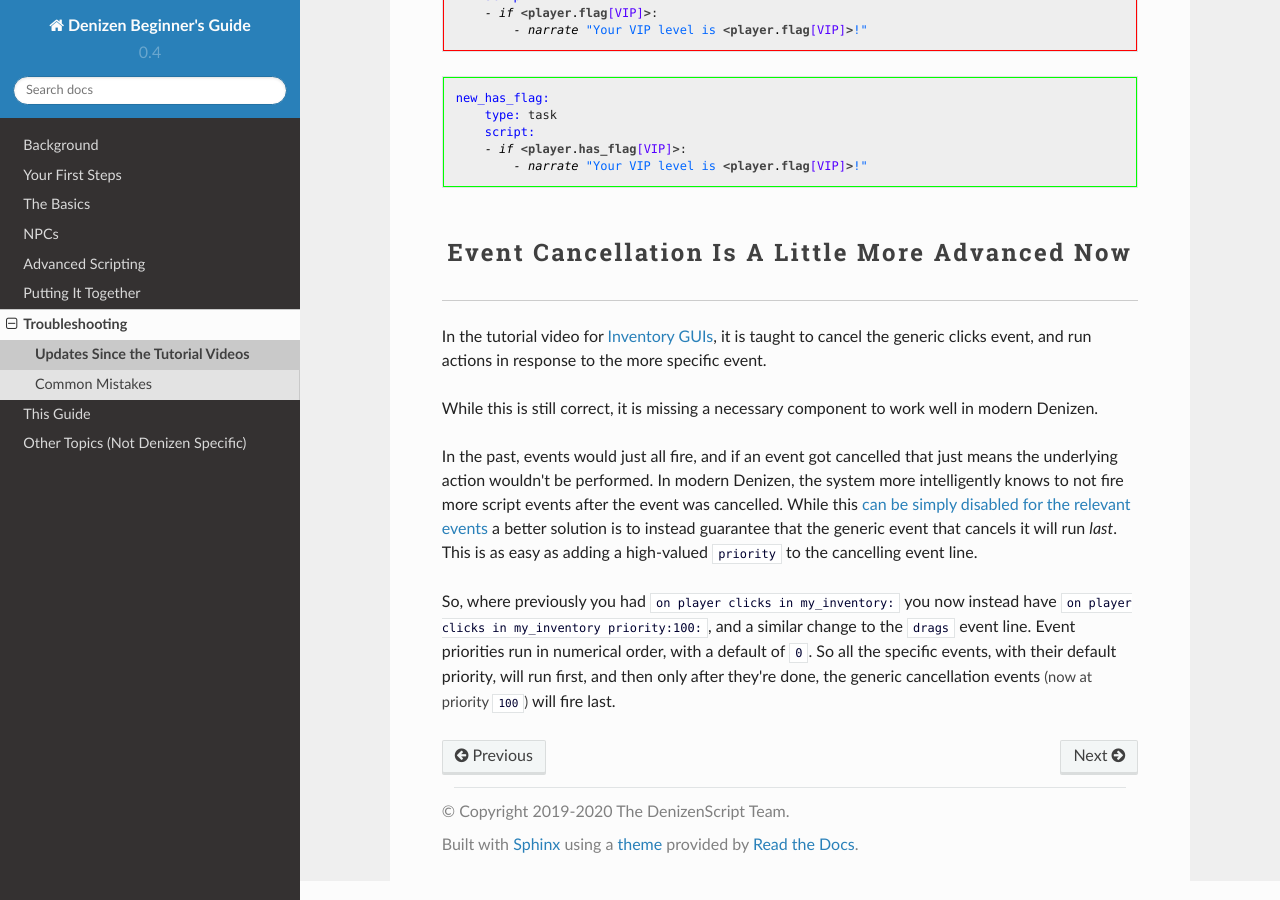
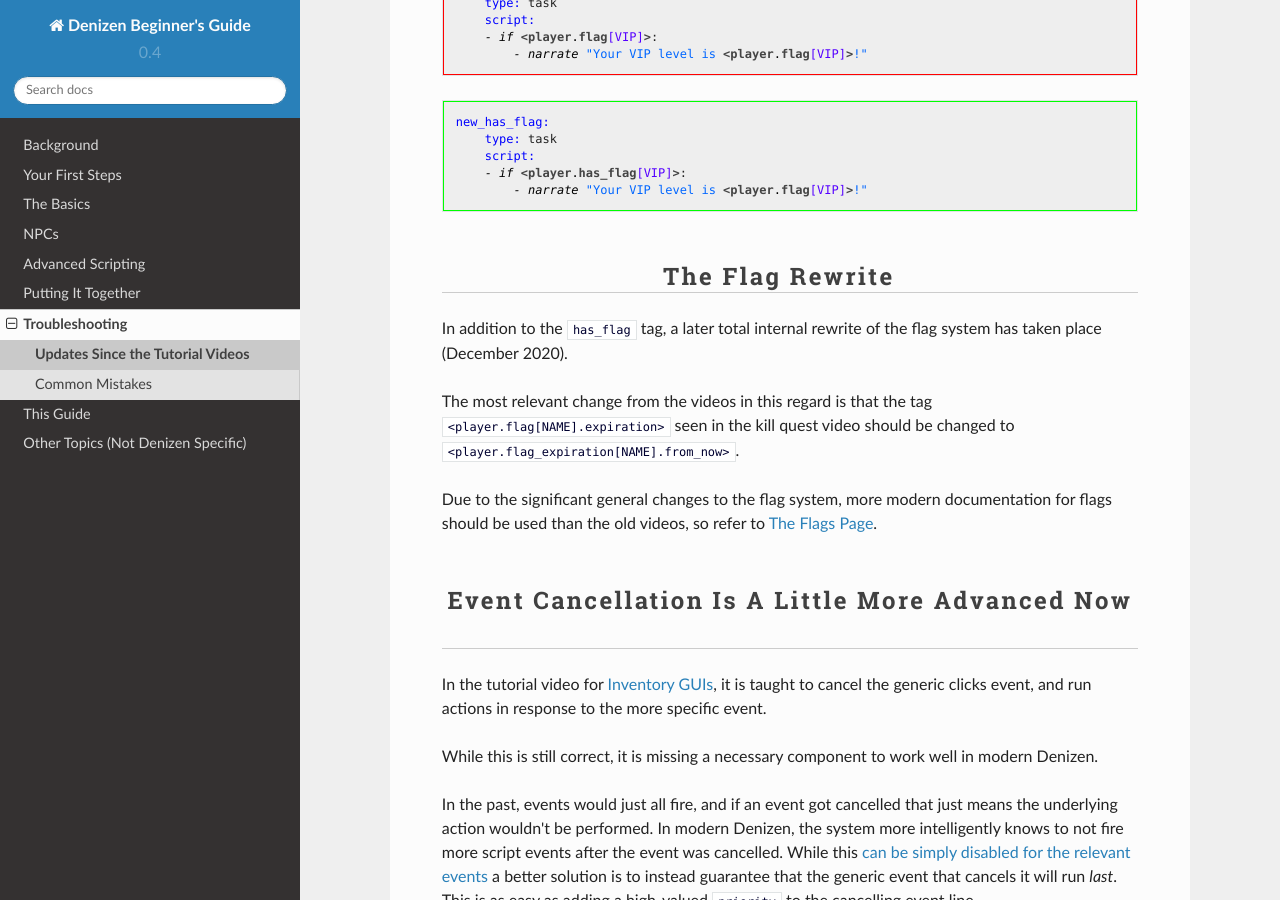
Before and after one commit to DenizenScript/Denizen-Beginners-Guide, a Sphinx documentation site: the page built from source/guides/troubleshooting/updates-since-videos.md, in a window 1280 px wide and 900 px high, scrolled down 4685 px. Built offline with Sphinx 7.4.7 and the Read the Docs theme 2.0.0, drawn with Linux system fonts in a browser that asks for light colours.

Commit message:
Updates since videos: flag rewrite happened

````diff
--- a/source/guides/troubleshooting/updates-since-videos.md
+++ b/source/guides/troubleshooting/updates-since-videos.md
@@ -184,6 +184,14 @@ new_has_flag:
         - narrate "Your VIP level is <player.flag[VIP]>!"
 ```
 
+### The Flag Rewrite
+
+In addition to the `has_flag` tag, a later total internal rewrite of the flag system has taken place (December 2020).
+
+The most relevant change from the videos in this regard is that the tag `<player.flag[NAME].expiration>` seen in the kill quest video should be changed to `<player.flag_expiration[NAME].from_now>`.
+
+Due to the significant general changes to the flag system, more modern documentation for flags should be used than the old videos, so refer to [The Flags Page](/guides/basics/flags).
+
 ### Event Cancellation Is A Little More Advanced Now
 
 In the tutorial video for [Inventory GUIs](/guides/put-it-together/inventory-guis), it is taught to cancel the generic clicks event, and run actions in response to the more specific event.
````
Also changed, not shown: source/guides/background/denizen-capability.md (+2 -2 lines), source/guides/background/what-is-denizen.md (+2 -2 lines), source/guides/put-it-together/kill-quest.md (+1 -1 lines).
